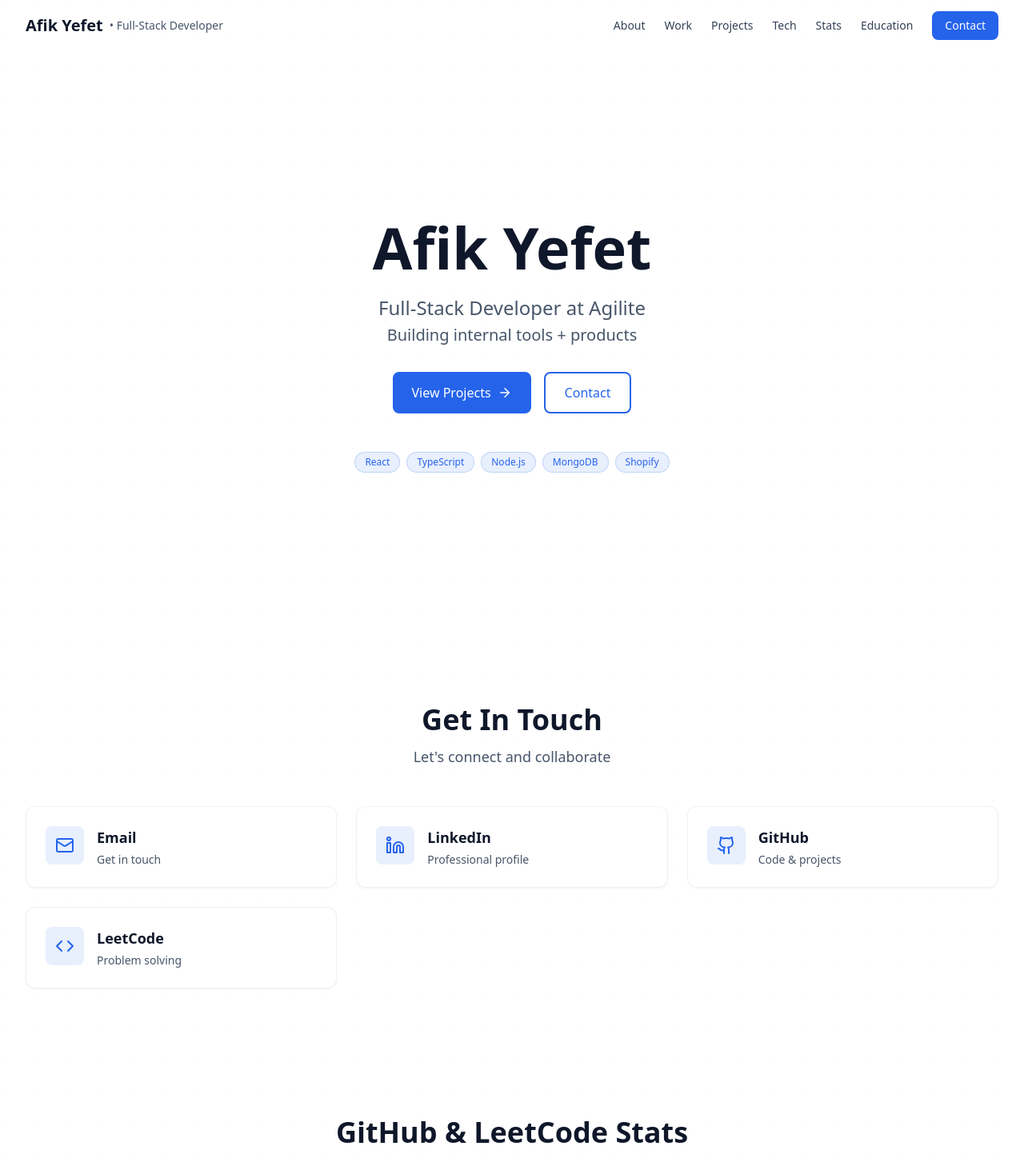
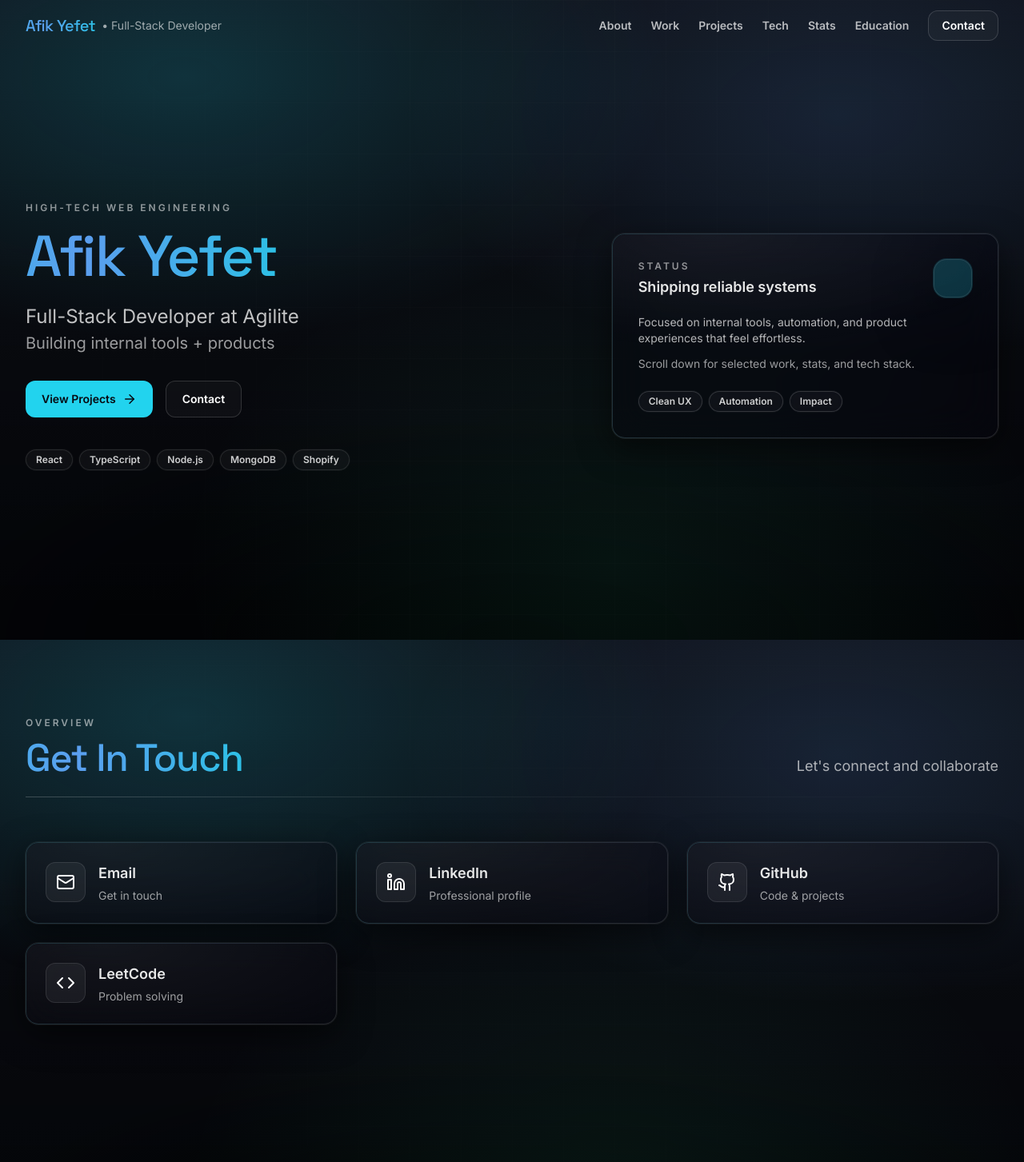
Before and after one commit to afikyefet/afikyefet.github.io, a React (Vite) app: page / in a window 1280 px wide. Shown: the top 1453 px of the page at 80% size. Built offline with nearby package versions, Linux system fonts and the light colour scheme.

Commit message:
en wdesign

```diff
--- a/index.html
+++ b/index.html
@@ -5,6 +5,13 @@
     <link rel="icon" type="image/svg+xml" href="/favicon.svg" />
     <link rel="alternate icon" href="/favicon.svg" />
     <meta name="viewport" content="width=device-width, initial-scale=1.0" />
+    <meta name="theme-color" content="#070A12" />
+    <link rel="preconnect" href="https://fonts.googleapis.com" />
+    <link rel="preconnect" href="https://fonts.gstatic.com" crossorigin />
+    <link
+      href="https://fonts.googleapis.com/css2?family=Space+Grotesk:wght@500;600;700&family=Inter:wght@400;500;600;700&display=swap"
+      rel="stylesheet"
+    />
     <title>Afik Yefet - Full-Stack Web Developer</title>
   </head>
   <body>
--- a/src/App.tsx
+++ b/src/App.tsx
@@ -19,53 +19,63 @@ function App() {
   };
 
   return (
-    <div className="min-h-screen">
+    <div className="min-h-screen surface-grid">
       <Header />
       <ScrollToTop />
 
       {/* Hero Section */}
-      <section className="min-h-screen flex items-center justify-center px-4 sm:px-6 lg:px-8 pt-16">
-        <div className="max-w-4xl mx-auto text-center">
+      <section className="min-h-screen flex items-center justify-center px-4 sm:px-6 lg:px-8 pt-20 pb-10">
+        <div className="container-max">
+          <div className="grid grid-cols-1 lg:grid-cols-12 gap-10 items-center">
+            <div className="lg:col-span-7">
+              <motion.div
+                className="kicker mb-4"
+                initial={{ opacity: 0, y: 10 }}
+                animate={{ opacity: 1, y: 0 }}
+                transition={{ duration: 0.6 }}
+              >
+                High-Tech Web Engineering
+              </motion.div>
           <motion.h1
-            className="text-5xl sm:text-6xl lg:text-7xl font-bold text-slate-900 mb-6"
+                className="font-display text-5xl sm:text-6xl lg:text-7xl tracking-tight mb-6"
             initial={{ opacity: 0, y: 20 }}
             animate={{ opacity: 1, y: 0 }}
             transition={{ duration: 0.6 }}
           >
-            Afik Yefet
+                <span className="text-gradient animate-shimmer">Afik Yefet</span>
           </motion.h1>
           <motion.p
-            className="text-xl sm:text-2xl text-slate-600 mb-8"
+                className="text-xl sm:text-2xl text-white/75 mb-8 leading-relaxed"
             initial={{ opacity: 0, y: 20 }}
             animate={{ opacity: 1, y: 0 }}
             transition={{ duration: 0.6, delay: 0.2 }}
           >
             Full-Stack Developer at Agilite
             <br />
-            <span className="text-lg sm:text-xl">Building internal tools + products</span>
+                <span className="text-lg sm:text-xl text-white/60">Building internal tools + products</span>
           </motion.p>
           <motion.div
-            className="flex flex-col sm:flex-row gap-4 justify-center mb-12"
+                className="flex flex-col sm:flex-row gap-4 justify-start mb-10"
             initial={{ opacity: 0, y: 20 }}
             animate={{ opacity: 1, y: 0 }}
             transition={{ duration: 0.6, delay: 0.4 }}
           >
             <button
               onClick={() => scrollTo('projects')}
-              className="px-6 py-3 rounded-lg bg-accent text-white font-medium hover:bg-accent-dark transition-colors flex items-center justify-center gap-2"
+                  className="btn-primary"
             >
               View Projects
               <ArrowRight size={18} />
             </button>
             <button
               onClick={() => scrollTo('contact')}
-              className="px-6 py-3 rounded-lg border-2 border-accent text-accent font-medium hover:bg-accent/10 transition-colors"
+                  className="btn-ghost"
             >
               Contact
             </button>
           </motion.div>
           <motion.div
-            className="flex flex-wrap gap-2 justify-center"
+                className="flex flex-wrap gap-2 justify-start"
             initial={{ opacity: 0 }}
             animate={{ opacity: 1 }}
             transition={{ duration: 0.6, delay: 0.6 }}
@@ -74,6 +84,34 @@ function App() {
               <Chip key={tech}>{tech}</Chip>
             ))}
           </motion.div>
+            </div>
+
+            <motion.div
+              className="lg:col-span-5"
+              initial={{ opacity: 0, y: 20 }}
+              animate={{ opacity: 1, y: 0 }}
+              transition={{ duration: 0.6, delay: 0.1 }}
+            >
+              <div className="card-base p-7 sm:p-8">
+                <div className="flex items-center justify-between mb-5">
+                  <div>
+                    <div className="kicker">Status</div>
+                    <div className="text-lg font-semibold text-white/90 mt-1">Shipping reliable systems</div>
+                  </div>
+                  <div className="h-12 w-12 rounded-2xl bg-accent/20 border border-white/10 shadow-glow-md animate-floaty" />
+                </div>
+                <div className="space-y-3 text-sm text-white/70">
+                  <p>Focused on internal tools, automation, and product experiences that feel effortless.</p>
+                  <p className="text-white/60">Scroll down for selected work, stats, and tech stack.</p>
+                </div>
+                <div className="mt-6 flex flex-wrap gap-2">
+                  <Chip className="border-white/15">Clean UX</Chip>
+                  <Chip className="border-white/15">Automation</Chip>
+                  <Chip className="border-white/15">Impact</Chip>
+                </div>
+              </div>
+            </motion.div>
+          </div>
         </div>
       </section>
 
@@ -96,12 +134,12 @@ function App() {
                 className="card-base p-6 block"
               >
                 <div className="flex items-start gap-4">
-                  <div className="p-3 rounded-lg bg-accent/10 text-accent flex-shrink-0">
+                  <div className="p-3 rounded-xl bg-white/[0.06] border border-white/10 text-white flex-shrink-0">
                     <IconComponent size={24} />
                   </div>
                   <div className="flex-1 min-w-0">
-                    <h3 className="text-lg font-semibold mb-1 text-slate-900">{contact.name}</h3>
-                    <p className="text-sm text-slate-600">{contact.description}</p>
+                    <h3 className="text-lg font-semibold mb-1 text-white/90">{contact.name}</h3>
+                    <p className="text-sm text-white/60">{contact.description}</p>
                   </div>
                 </div>
               </motion.a>
@@ -171,13 +209,13 @@ function App() {
             <ProjectCard key={project.title} project={project} delay={idx * 0.1} />
           ))}
           <motion.div
-            className="card-base p-6 flex items-center justify-center border-dashed border-2 border-slate-300"
+            className="card-base p-6 flex items-center justify-center border-dashed border-2 border-white/15"
             initial={{ opacity: 0, y: 20 }}
             whileInView={{ opacity: 1, y: 0 }}
             viewport={{ once: true, margin: '-50px' }}
             transition={{ duration: 0.4, delay: 0.2 }}
           >
-            <p className="text-slate-500 text-center">More projects coming soon...</p>
+            <p className="text-white/55 text-center">More projects coming soon...</p>
           </motion.div>
         </div>
       </Section>
@@ -194,7 +232,7 @@ function App() {
               viewport={{ once: true, margin: '-50px' }}
               transition={{ duration: 0.4, delay: catIdx * 0.1 }}
             >
-              <h3 className="text-lg font-semibold mb-4 text-slate-900">{category.category}</h3>
+              <h3 className="text-lg font-semibold mb-4 text-white/90">{category.category}</h3>
               <div className="flex flex-wrap gap-2">
                 {category.items.map((item, itemIdx) => (
                   <motion.div
@@ -230,13 +268,15 @@ function App() {
       </Section>
 
       {/* Footer */}
-      <footer className="bg-slate-900 text-white py-12 px-4 sm:px-6 lg:px-8">
-        <div className="max-w-7xl mx-auto">
+      <footer className="bg-ink-950 text-white py-12 px-4 sm:px-6 lg:px-8">
+        <div className="container-max">
           <div className="grid grid-cols-1 md:grid-cols-2 gap-8 mb-8">
             <div>
-              <h3 className="text-xl font-bold mb-4">Afik Yefet</h3>
-              <p className="text-slate-400 mb-4">Full-Stack Web Developer</p>
-              <p className="text-sm text-slate-500">Built with React + TypeScript</p>
+              <h3 className="font-display text-xl mb-4">
+                <span className="text-gradient animate-shimmer">Afik Yefet</span>
+              </h3>
+              <p className="text-white/70 mb-4">Full-Stack Web Developer</p>
+              <p className="text-sm text-white/50">Built with React + TypeScript</p>
             </div>
             <div>
               <h4 className="text-lg font-semibold mb-4">Connect</h4>
@@ -249,7 +289,7 @@ function App() {
                       href={contact.url}
                       target="_blank"
                       rel="noopener noreferrer"
-                      className="p-2 rounded-lg bg-slate-800 hover:bg-slate-700 transition-colors"
+                      className="p-2 rounded-xl bg-white/[0.06] border border-white/10 hover:bg-white/[0.09] transition-colors"
                       aria-label={contact.name}
                     >
                       <IconComponent size={20} />
@@ -259,12 +299,12 @@ function App() {
               </div>
             </div>
           </div>
-          <div className="pt-8 border-t border-slate-800 flex flex-col sm:flex-row justify-between items-center gap-4">
-            <p className="text-sm text-slate-500">© {new Date().getFullYear()} Afik Yefet. All rights reserved.</p>
+          <div className="pt-8 border-t border-white/10 flex flex-col sm:flex-row justify-between items-center gap-4">
+            <p className="text-sm text-white/50">© {new Date().getFullYear()} Afik Yefet. All rights reserved.</p>
             <a
               href="/Afik Yefet - Resume 2026.pdf"
               download
-              className="px-4 py-2 rounded-lg bg-accent hover:bg-accent-dark transition-colors flex items-center gap-2 text-sm font-medium"
+              className="btn-primary px-4 py-2"
             >
               <Download size={16} />
               Download Resume
--- a/src/components/Card.tsx
+++ b/src/components/Card.tsx
@@ -10,12 +10,13 @@ interface CardProps {
 export const Card = ({ children, className = '', delay = 0 }: CardProps) => {
   return (
     <motion.div
-      className={`card-base ${className}`}
+      className={`card-base will-change-transform ${className}`}
       initial={{ opacity: 0, y: 20 }}
       whileInView={{ opacity: 1, y: 0 }}
       viewport={{ once: true, margin: '-50px' }}
       transition={{ duration: 0.4, delay }}
-      whileHover={{ y: -4 }}
+      whileHover={{ y: -8, rotate: -0.15 }}
+      whileTap={{ scale: 0.99 }}
     >
       {children}
     </motion.div>
--- a/src/components/Header.tsx
+++ b/src/components/Header.tsx
@@ -35,18 +35,20 @@ export const Header = () => {
     <motion.header
       className={`fixed top-0 left-0 right-0 z-50 transition-all duration-300 ${
         isScrolled
-          ? 'bg-white/80 backdrop-blur-md shadow-sm'
+          ? 'bg-ink-900/60 backdrop-blur-xl border-b border-white/10'
           : 'bg-transparent'
       }`}
       initial={{ y: -100 }}
       animate={{ y: 0 }}
       transition={{ duration: 0.5 }}
     >
-      <nav className="max-w-7xl mx-auto px-4 sm:px-6 lg:px-8">
+      <nav className="container-max px-4 sm:px-6 lg:px-8">
         <div className="flex items-center justify-between h-16">
           <div className="flex items-center gap-2">
-            <h1 className="text-xl font-bold text-slate-900">Afik Yefet</h1>
-            <span className="hidden sm:inline text-sm text-slate-600">• Full-Stack Developer</span>
+            <h1 className="font-display text-lg sm:text-xl tracking-tight">
+              <span className="text-gradient animate-shimmer">Afik Yefet</span>
+            </h1>
+            <span className="hidden sm:inline text-sm text-white/60">• Full-Stack Developer</span>
           </div>
 
           {/* Desktop Nav */}
@@ -55,7 +57,7 @@ export const Header = () => {
               <button
                 key={item.href}
                 onClick={() => scrollTo(item.href)}
-                className="text-sm font-medium text-slate-700 hover:text-accent transition-colors"
+                className="text-sm font-semibold text-white/70 hover:text-white transition-colors"
               >
                 {item.label}
               </button>
@@ -66,7 +68,7 @@ export const Header = () => {
                 e.preventDefault();
                 scrollTo('#contact');
               }}
-              className="px-4 py-2 rounded-lg bg-accent text-white text-sm font-medium hover:bg-accent-dark transition-colors"
+              className="btn-ghost px-4 py-2"
             >
               Contact
             </a>
@@ -74,7 +76,7 @@ export const Header = () => {
 
           {/* Mobile Menu Button */}
           <button
-            className="md:hidden p-2 text-slate-700"
+            className="md:hidden p-2 text-white/80"
             onClick={() => setIsMobileMenuOpen(!isMobileMenuOpen)}
             aria-label="Toggle menu"
           >
@@ -85,7 +87,7 @@ export const Header = () => {
         {/* Mobile Menu */}
         {isMobileMenuOpen && (
           <motion.div
-            className="md:hidden py-4 border-t border-slate-200"
+            className="md:hidden py-4 border-t border-white/10"
             initial={{ opacity: 0, height: 0 }}
             animate={{ opacity: 1, height: 'auto' }}
             exit={{ opacity: 0, height: 0 }}
@@ -95,7 +97,7 @@ export const Header = () => {
                 <button
                   key={item.href}
                   onClick={() => scrollTo(item.href)}
-                  className="text-left text-sm font-medium text-slate-700 hover:text-accent transition-colors py-2"
+                  className="text-left text-sm font-semibold text-white/75 hover:text-white transition-colors py-2"
                 >
                   {item.label}
                 </button>
@@ -106,7 +108,7 @@ export const Header = () => {
                   e.preventDefault();
                   scrollTo('#contact');
                 }}
-                className="px-4 py-2 rounded-lg bg-accent text-white text-sm font-medium hover:bg-accent-dark transition-colors text-center"
+                className="btn-ghost px-4 py-2 text-center"
               >
                 Contact
               </a>
--- a/src/components/InfoCard.tsx
+++ b/src/components/InfoCard.tsx
@@ -16,12 +16,12 @@ export const InfoCard = ({ icon, title, description, tags = [], delay = 0 }: Inf
   return (
     <Card delay={delay} className="p-6 h-full">
       <div className="flex items-start gap-4">
-        <div className="p-3 rounded-lg bg-accent/10 text-accent flex-shrink-0">
+        <div className="p-3 rounded-xl bg-white/[0.06] border border-white/10 text-white flex-shrink-0 shadow-glow-sm">
           <IconComponent size={24} />
         </div>
         <div className="flex-1 min-w-0">
-          <h3 className="text-lg font-semibold mb-2 text-slate-900">{title}</h3>
-          <p className="text-sm text-slate-600 mb-3">{description}</p>
+          <h3 className="text-lg font-semibold mb-2 text-white/90">{title}</h3>
+          <p className="text-sm text-white/65 mb-3">{description}</p>
           {tags.length > 0 && (
             <div className="flex flex-wrap gap-2">
               {tags.map((tag, idx) => (
--- a/src/components/ScrollToTop.tsx
+++ b/src/components/ScrollToTop.tsx
@@ -25,7 +25,7 @@ export const ScrollToTop = () => {
           animate={{ opacity: 1, scale: 1 }}
           exit={{ opacity: 0, scale: 0 }}
           onClick={scrollToTop}
-          className="fixed bottom-8 right-8 p-3 rounded-full bg-accent text-white shadow-lg hover:bg-accent-dark transition-colors z-40"
+          className="fixed bottom-8 right-8 p-3 rounded-full bg-accent text-ink-900 shadow-glow-md hover:bg-accent-light transition-colors z-40"
           aria-label="Scroll to top"
         >
           <ArrowUp size={20} />
--- a/src/components/Section.tsx
+++ b/src/components/Section.tsx
@@ -10,11 +10,17 @@ interface SectionProps {
 
 export const Section = ({ id, title, subtitle, children, className = '' }: SectionProps) => {
   return (
-    <section id={id} className={`py-20 px-4 sm:px-6 lg:px-8 ${className}`}>
-      <div className="max-w-7xl mx-auto">
-        <div className="text-center mb-12">
-          <h2 className="text-4xl font-bold text-slate-900 mb-3">{title}</h2>
-          {subtitle && <p className="text-lg text-slate-600 max-w-2xl mx-auto">{subtitle}</p>}
+    <section id={id} className={`py-24 px-4 sm:px-6 lg:px-8 ${className}`}>
+      <div className="container-max">
+        <div className="mb-12 sm:mb-14">
+          <div className="kicker mb-3">Overview</div>
+          <div className="flex flex-col gap-3 sm:flex-row sm:items-end sm:justify-between">
+            <h2 className="font-display text-4xl sm:text-5xl tracking-tight">
+              <span className="text-gradient animate-shimmer">{title}</span>
+            </h2>
+            {subtitle && <p className="text-base sm:text-lg text-white/65 max-w-2xl">{subtitle}</p>}
+          </div>
+          <div className="mt-6 h-px w-full bg-gradient-to-r from-white/20 via-white/5 to-transparent" />
         </div>
         {children}
       </div>
--- a/src/components/StatCard.tsx
+++ b/src/components/StatCard.tsx
@@ -13,9 +13,9 @@ export const StatCard = ({ title, imageUrl, alt, delay = 0 }: StatCardProps) =>
     <Card delay={delay} className="p-6">
       <div className="flex items-center gap-2 mb-4">
         <BarChart3 size={20} className="text-accent" />
-        <h3 className="text-lg font-semibold text-slate-900">{title}</h3>
+        <h3 className="text-lg font-semibold text-white/90">{title}</h3>
       </div>
-      <div className="rounded-lg overflow-hidden bg-slate-50 border border-slate-200 flex items-center justify-center p-2">
+      <div className="rounded-xl overflow-hidden bg-ink-950/40 border border-white/10 flex items-center justify-center p-2">
         <img
           src={imageUrl}
           alt={alt || title}
--- a/src/index.css
+++ b/src/index.css
@@ -8,19 +8,113 @@
   }
 
   body {
-    @apply bg-gradient-to-br from-slate-50 via-blue-50/30 to-slate-100 text-slate-900;
+    @apply bg-ink-900 text-white font-sans antialiased;
+    /* High-tech enterprise: restrained glow + grid + vignette */
     background-image:
-      radial-gradient(circle at 1px 1px, rgba(0, 0, 0, 0.02) 1px, transparent 0);
-    background-size: 40px 40px;
+      radial-gradient(1100px 600px at 18% 12%, rgba(34, 211, 238, 0.18), transparent 55%),
+      radial-gradient(900px 520px at 82% 18%, rgba(96, 165, 250, 0.14), transparent 60%),
+      radial-gradient(900px 700px at 60% 88%, rgba(52, 211, 153, 0.08), transparent 60%),
+      radial-gradient(100% 60% at 50% 100%, rgba(0, 0, 0, 0.70), transparent 60%),
+      linear-gradient(180deg, rgba(255,255,255,0.03), rgba(255,255,255,0.00)),
+      linear-gradient(180deg, rgba(0,0,0,0.18), rgba(0,0,0,0.62));
+    background-attachment: fixed;
+  }
+
+  ::selection {
+    background: rgba(167, 139, 250, 0.35);
+  }
+
+  a {
+    @apply underline-offset-4;
+  }
+
+  :focus-visible {
+    outline: 2px solid rgba(34, 211, 238, 0.75);
+    outline-offset: 3px;
+    border-radius: 10px;
   }
 }
 
 @layer components {
+  .container-max {
+    @apply max-w-7xl mx-auto;
+  }
+
+  .text-gradient {
+    @apply bg-clip-text text-transparent;
+    background-image: linear-gradient(
+      90deg,
+      rgba(34, 211, 238, 0.95),
+      rgba(96, 165, 250, 0.95),
+      rgba(34, 211, 238, 0.95)
+    );
+    background-size: 200% 200%;
+  }
+
+  .surface-grid {
+    @apply relative;
+  }
+  .surface-grid::before {
+    content: '';
+    position: absolute;
+    inset: 0;
+    background-image:
+      linear-gradient(to right, rgba(255,255,255,0.06) 1px, transparent 1px),
+      linear-gradient(to bottom, rgba(255,255,255,0.06) 1px, transparent 1px);
+    background-size: 64px 64px;
+    opacity: 0.22;
+    mask-image: radial-gradient(90% 60% at 50% 0%, black 10%, transparent 65%);
+    pointer-events: none;
+  }
+
   .card-base {
-    @apply bg-white/80 backdrop-blur-sm rounded-xl border border-slate-200/60 shadow-sm hover:shadow-md transition-all duration-300;
+    @apply relative rounded-2xl border border-white/10 bg-ink-950/40 backdrop-blur-xl shadow-glow-sm transition-transform duration-300;
+  }
+
+  .card-base::before {
+    content: '';
+    position: absolute;
+    inset: -1px;
+    border-radius: 1rem;
+    background: linear-gradient(120deg, rgba(34, 211, 238, 0.24), rgba(96, 165, 250, 0.18), rgba(255, 255, 255, 0.06));
+    opacity: 0.45;
+    filter: blur(0.3px);
+    pointer-events: none;
+    -webkit-mask:
+      linear-gradient(#000 0 0) content-box,
+      linear-gradient(#000 0 0);
+    -webkit-mask-composite: xor;
+    mask-composite: exclude;
+    padding: 1px;
+  }
+
+  .card-base::after {
+    content: '';
+    position: absolute;
+    inset: 0;
+    border-radius: 1rem;
+    background: radial-gradient(700px 240px at 25% 0%, rgba(255,255,255,0.10), transparent 60%);
+    opacity: 0.55;
+    pointer-events: none;
   }
 
   .chip {
-    @apply inline-flex items-center px-3 py-1 rounded-full text-xs font-medium bg-accent/10 text-accent border border-accent/20;
+    @apply inline-flex items-center px-3 py-1 rounded-full text-xs font-semibold
+      bg-white/[0.04] text-white/80 border border-white/10
+      shadow-[0_0_0_1px_rgba(255,255,255,0.03)] backdrop-blur;
+  }
+
+  .btn {
+    @apply inline-flex items-center justify-center gap-2 rounded-xl px-5 py-3 text-sm font-semibold transition-all duration-200;
+  }
+  .btn-primary {
+    @apply btn bg-accent text-ink-900 hover:bg-accent-light;
+  }
+  .btn-ghost {
+    @apply btn border border-white/15 bg-white/[0.03] text-white hover:bg-white/[0.06];
+  }
+
+  .kicker {
+    @apply text-xs font-semibold tracking-[0.25em] uppercase text-white/55;
   }
 }
--- a/tailwind.config.js
+++ b/tailwind.config.js
@@ -6,12 +6,48 @@ export default {
   ],
   theme: {
     extend: {
+      fontFamily: {
+        sans: ['Inter', 'ui-sans-serif', 'system-ui', 'Segoe UI', 'Roboto', 'Arial', 'sans-serif'],
+        display: ['Space Grotesk', 'Inter', 'ui-sans-serif', 'system-ui', 'sans-serif'],
+      },
       colors: {
+        ink: {
+          950: '#050711',
+          900: '#070A12',
+          800: '#0B1020',
+          700: '#121A33',
+        },
+        glow: {
+          cyan: '#22d3ee',
+          blue: '#60a5fa',
+          emerald: '#34d399',
+        },
         accent: {
-          DEFAULT: '#2563eb',
-          dark: '#1e40af',
-          light: '#3b82f6',
+          DEFAULT: '#22d3ee', // cyan
+          dark: '#0891b2',
+          light: '#67e8f9',
         },
+      },
+      boxShadow: {
+        'glow-sm': '0 0 0 1px rgba(255,255,255,0.06), 0 12px 40px rgba(0,0,0,0.55)',
+        'glow-md': '0 0 0 1px rgba(34,211,238,0.16), 0 18px 70px rgba(0,0,0,0.60)',
+      },
+      backgroundImage: {
+        'grid': 'linear-gradient(to right, rgba(255,255,255,0.06) 1px, transparent 1px), linear-gradient(to bottom, rgba(255,255,255,0.06) 1px, transparent 1px)',
+      },
+      keyframes: {
+        floaty: {
+          '0%, 100%': { transform: 'translate3d(0,0,0)' },
+          '50%': { transform: 'translate3d(0,-10px,0)' },
+        },
+        shimmer: {
+          '0%': { backgroundPosition: '0% 50%' },
+          '100%': { backgroundPosition: '100% 50%' },
+        },
+      },
+      animation: {
+        floaty: 'floaty 6s ease-in-out infinite',
+        shimmer: 'shimmer 10s ease-in-out infinite',
       },
     },
   },
```
Also changed, not shown: src/components/ProjectCard.tsx (+5 -5 lines).
